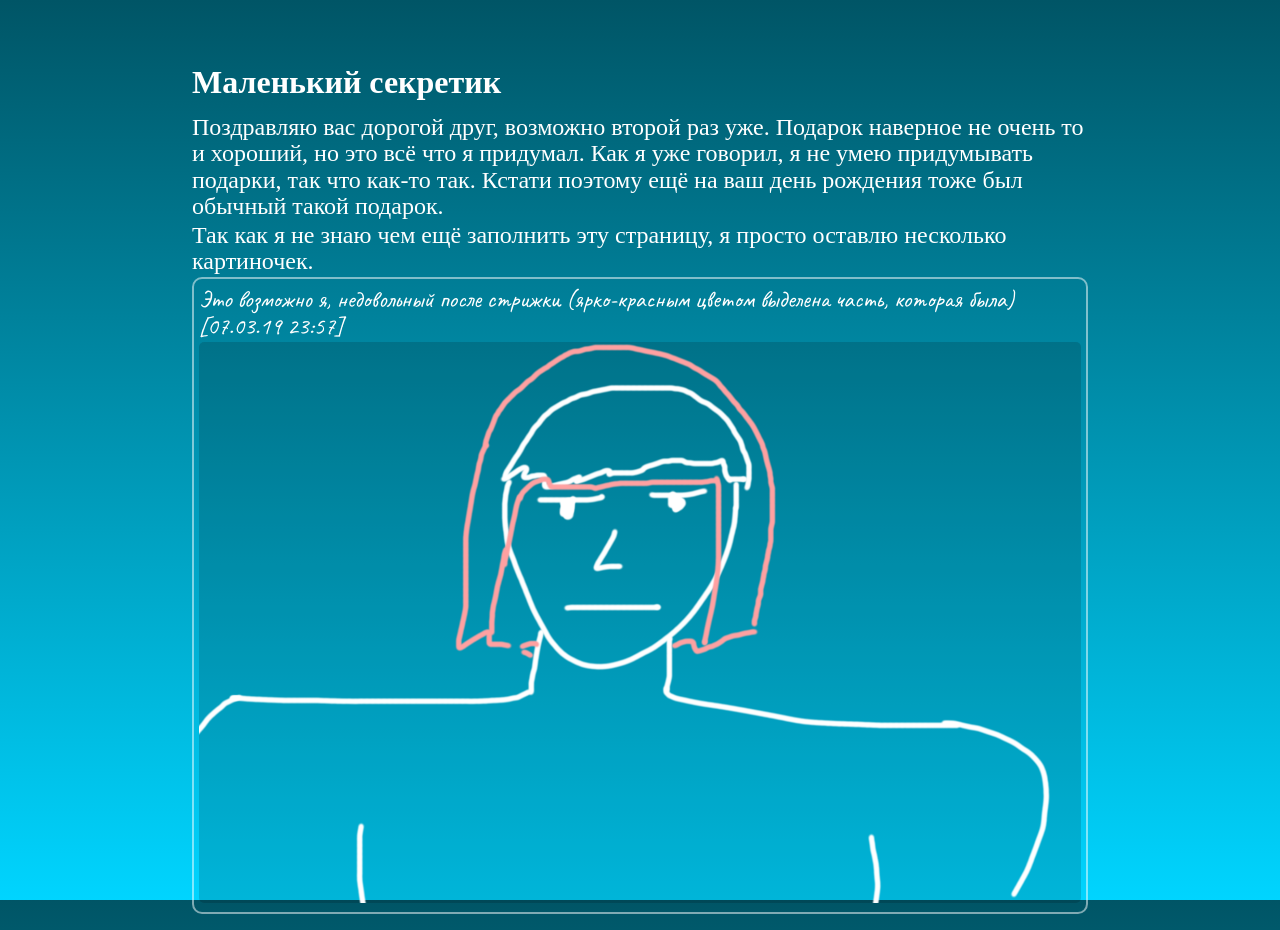
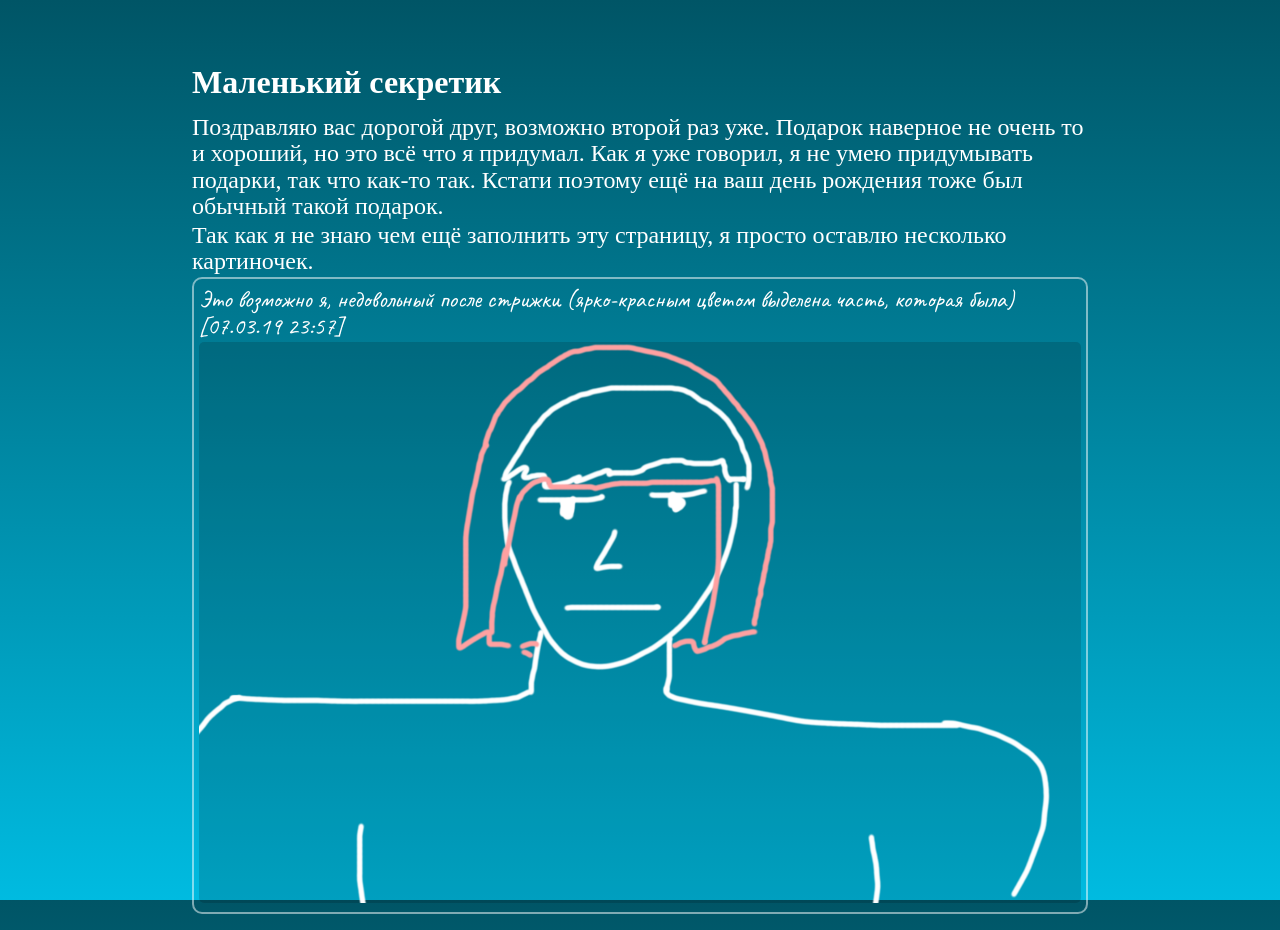
Before and after one commit to catink123/catink123.github.io, a Jekyll site: the page built from secret/index.html, in a window 1280 px wide. Built offline with Jekyll 4.4.1, drawn with Linux system fonts in a browser that asks for light colours; some web fonts are replaced.

Commit message:
Update secret.css

```diff
--- a/css/secret.css
+++ b/css/secret.css
@@ -1,6 +1,6 @@
 body {
     font-family: "Neucha";
-    background: linear-gradient(180deg, hsl(190, 100%, 20%), hsl(190, 100%, 50%));
+    background: linear-gradient(180deg, hsl(190, 100%, 20%), hsl(190, 100%, 44%));
     background-attachment: fixed;
     margin: 0;
 }
```
